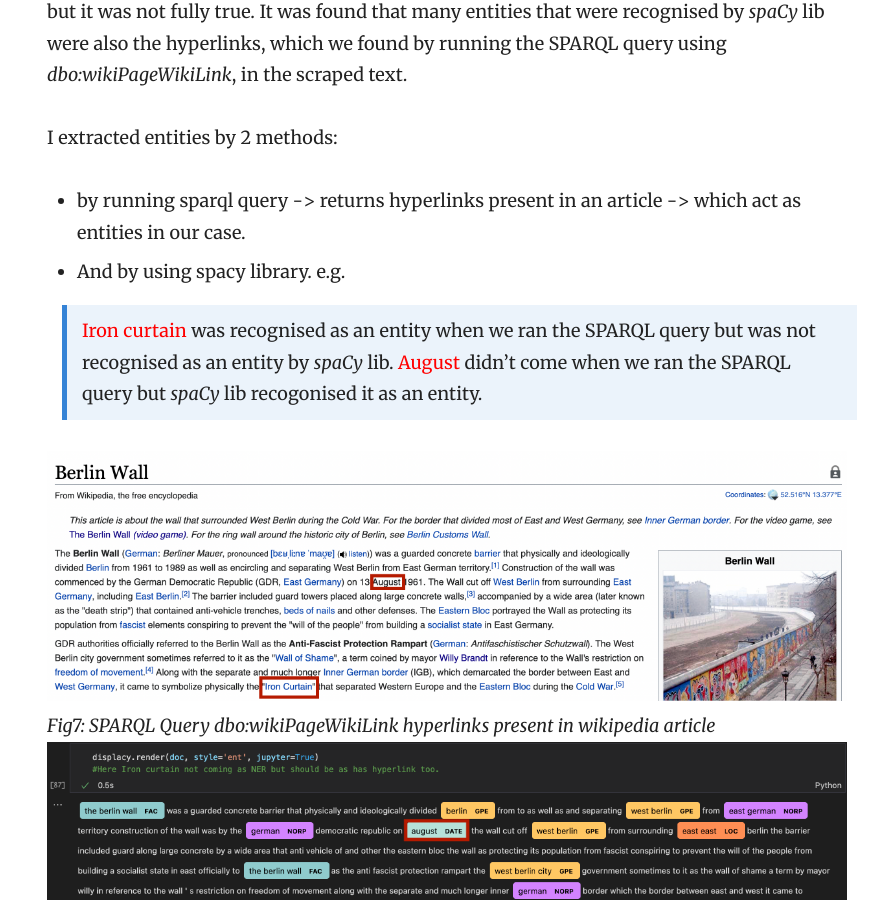
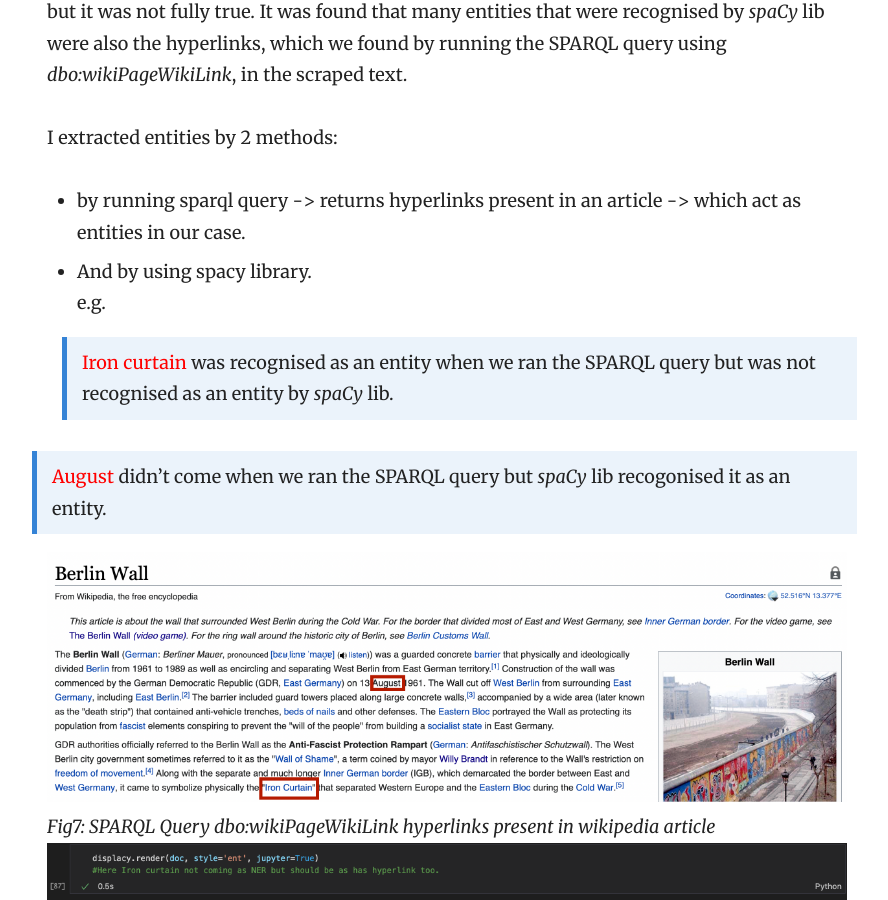
Before and after one commit to Ananyaiitbhilai/DBpedia_GSoC2022_Neural_Extraction_Framework, a Jekyll site: the page built from _docs/weekly_report/2022-06-29_week3.md, in a window 1280 px wide and 900 px high, scrolled down 4618 px. Shown: the whole window, without its empty margins (343-1231 px from the left). Built offline with Jekyll 4.4.1, drawn with Linux system fonts in a browser that asks for light colours.

```diff
--- a/_docs/weekly_report/2022-06-29_week3.md
+++ b/_docs/weekly_report/2022-06-29_week3.md
@@ -45,9 +45,10 @@ However, after scraping all the text of the article Berlin Wall, I used *spaCy l
 
 I extracted entities by 2 methods:
 - by running sparql query -> returns hyperlinks present in an article ->  which act as entities in our case.
-- And by using spacy library.
+- And by using spacy library.<br>
 e.g.
 > <span style="color:red">Iron curtain</span> was recognised as an entity when we ran the SPARQL query but was not recognised as an entity by *spaCy* lib.
+
 > <span style="color:red">August</span> didn't come when we ran the SPARQL query but *spaCy* lib recogonised it as an entity.
 
 ![SPARQL Query dbo:wikiPageWikiLink hyperlinks present in wikipedia article](https://ananyaiitbhilai.github.io/DBpedia_GSoC2022_Neural_Extraction_Framework/images/wikipidea_hyperlink-ner.png)
```
